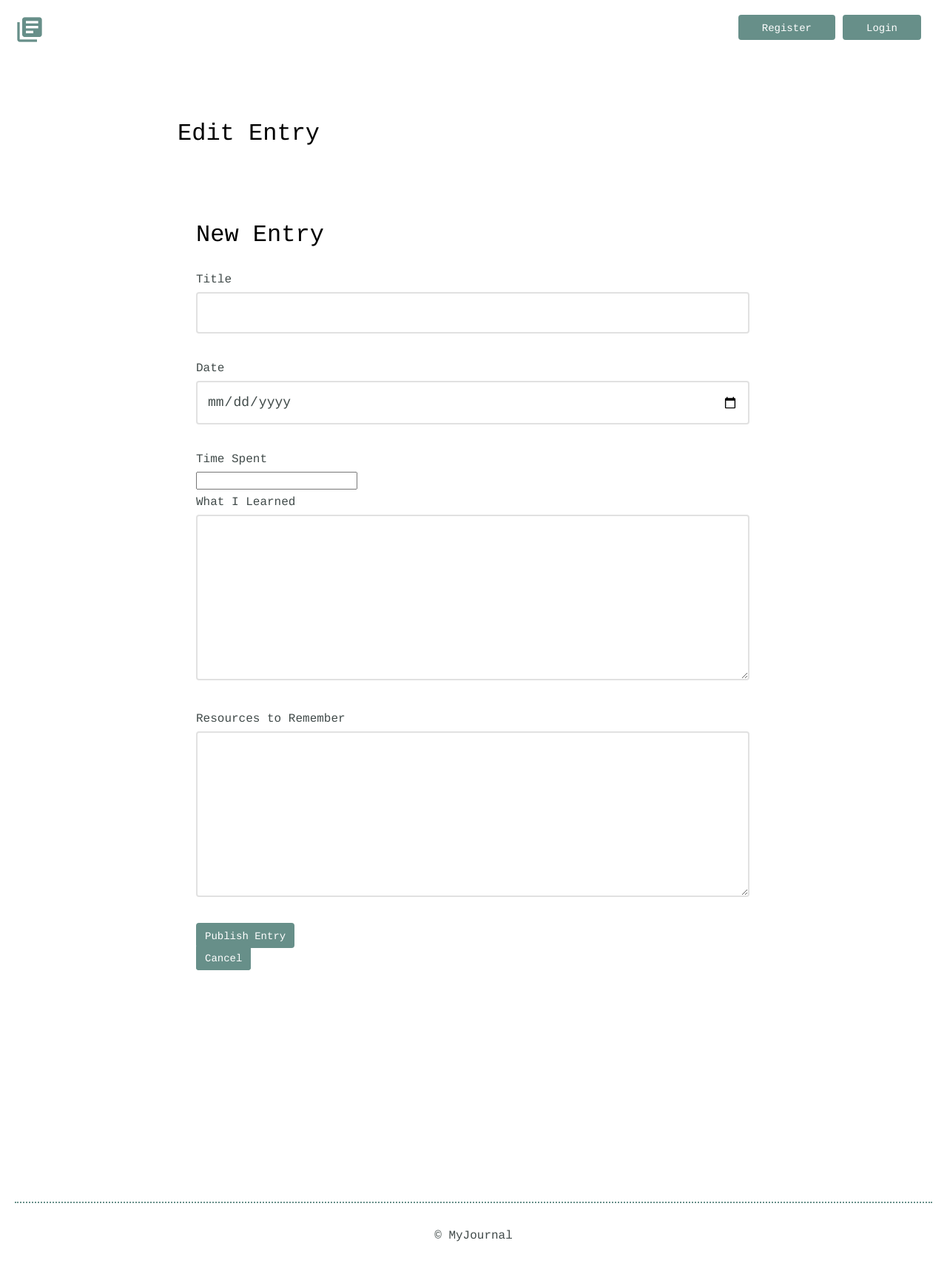
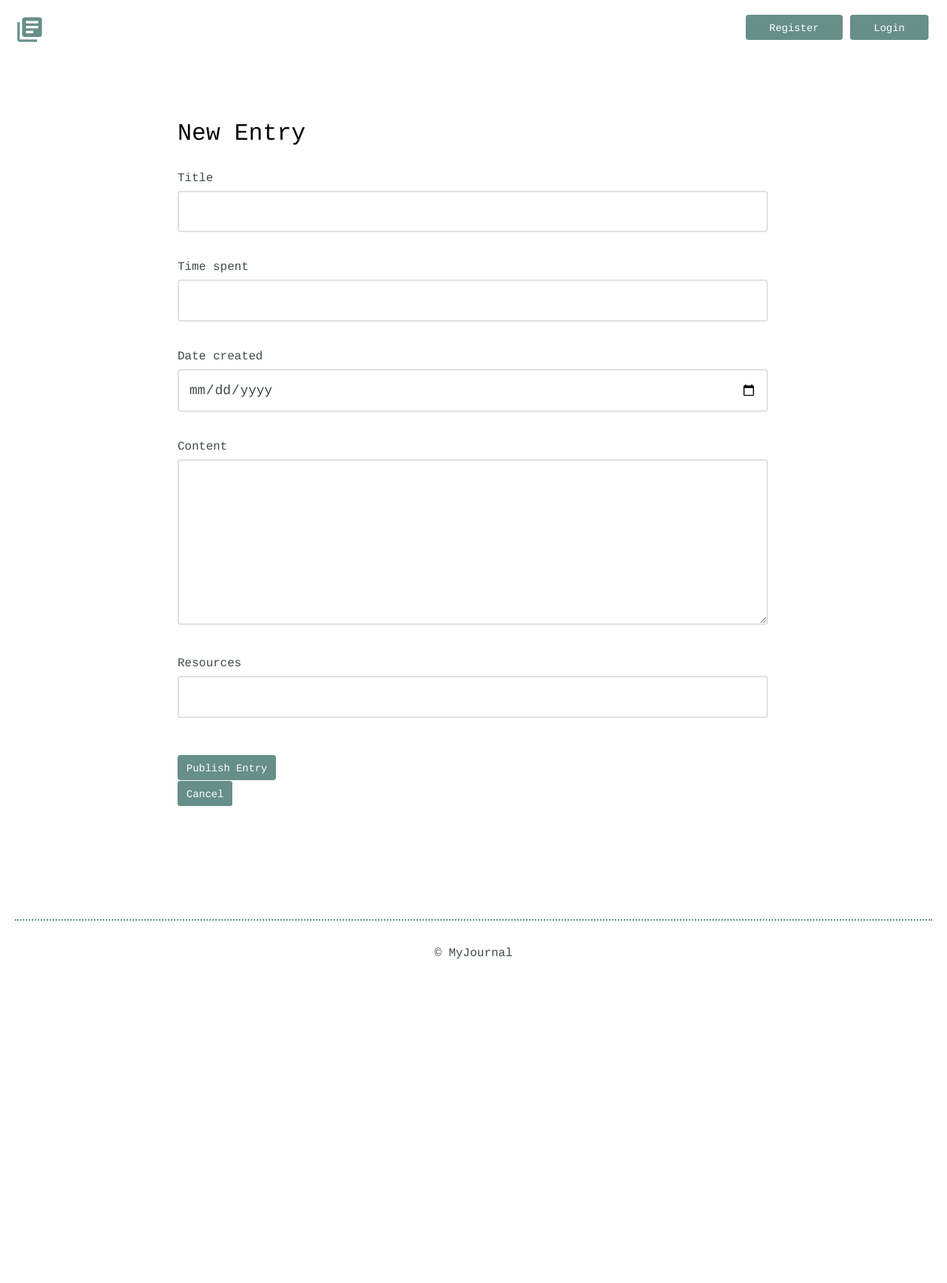
Before and after one commit to PibbleShark/Learning-Journal, a Python web app: template templates/edit.html in a window 1280 px wide. Shown: the whole page at 74% size. After the commit the page ends 1297 px from the top, so only its background shows below. Run offline with Jinja, Linux system fonts and the light colour scheme; the template is opened without the code that fills it, so the values that code supplies are empty, except form fields; tables that the repository leaves empty hold one stand-in row (values such as "Sample post"); form fields are guessed from the names that the template uses; some libraries are stand-ins or nearby versions.

Commit message:
formating

```diff
--- a/requirements.txt
+++ b/requirements.txt
@@ -1,3 +1,4 @@
 Flask==1.1.2
 peewee==3.13.3
 WTForms==2.3.1
+Werkzeug==1.0.1
--- a/static/site.css
+++ b/static/site.css
@@ -61,14 +61,16 @@ footer {
 	padding-right: 30px;
 	padding-left: 30px;
 	top: 10px;
-	margin-right: 10px;
+	margin-left: 10px;
 	margin-top: 10px;
 	margin-bottom: 10px;
 }
 .button.icon-left {
-	padding-left: 30px;
-	top: -10px;
-	margin: 10px;
+	padding-left: 10px;
+	top: 10px;
+	margin-right: 10px;
+	margin-top: 10px;
+	margin-bottom: 10px;
 }
 .button.icon-right i {
 	position: absolute;
--- a/templates/edit.html
+++ b/templates/edit.html
@@ -1,29 +1,18 @@
-{% extends "layout_header.html" %}
+{% extends "header_layout.html" %}
+{% from 'macros.html' import render_field %}
 
 {% block content %}
-<div class="container">
-    <div class="edit-entry">
-        <h2>Edit Entry</h2>
-        <div class="container">
-    <div class="new-entry">
-        <h2>New Entry</h2>
-        <form method="POST" action="">
-            {{ form.hidden_tag() }}
-            <label for="title"> Title</label>
-            <input id="title" type="text" name="title" required><br>
-            <label for="date">Date</label>
-            <input id="date" type="date" name="date_created"><br>
-            <label for="time-spent"> Time Spent</label>
-            <input id="time-spent" type="number" name="time_spent"><br>
-            <label for="what-i-learned">What I Learned</label>
-            <textarea id="what-i-learned" rows="5" name="content"></textarea>
-            <label for="resources-to-remember">Resources to Remember</label>
-            <textarea id="resources-to-remember" rows="5" name="resources"></textarea>
-            <input type="submit" value="Publish Entry" class="button"><br>
-            <a href="{{ url_for('index') }}" class="button">Cancel</a>
-        </form>
-    </div>
-</div>
-    </div>
+<div class="new-entry">
+    <h2>New Entry</h2>
+    <form method="POST" action="">
+        {{ form.hidden_tag() }}
+        <div>{{ form.title.label }}{{ render_field(form.title) }}</div>
+        <div>{{ form.time_spent.label }}{{ render_field(form.time_spent(min=0)) }}</div>
+        <div>{{ form.date_created.label }}{{ render_field(form.date_created) }}</div>
+        <div>{{ form.content.label }}{{ render_field(form.content) }}</div>
+        <div>{{ form.resources.label }}{{ render_field(form.resources) }}</div>
+        <input type="submit" value="Publish Entry" class="button icon-left"><br>
+        <a href="{{ url_for('index') }}" class="button icon-left">Cancel</a>
+    </form>
 </div>
 {% endblock %}
--- a/templates/index.html
+++ b/templates/index.html
@@ -1,4 +1,4 @@
-{% extends "layout_header.html" %}
+{% extends "header_layout.html" %}
 
 {% block content %}
 <div class="container">
--- a/templates/login.html
+++ b/templates/login.html
@@ -6,8 +6,8 @@
     {{ form.hidden_tag() }}
     <div>{{ form.email.label }}{{ form.email(class='login-register') }}</div>
     <div>{{ form.password.label }}{{ form.password(class='login-register') }}</div>
-    <input type="submit" value="Login" class="button icon-right"><br>
-    <a class="button icon-right" href="{{ url_for('register') }}">
+    <input type="submit" value="Login" class="button icon-left"><br>
+    <a class="button icon-left" href="{{ url_for('register') }}">
         <span>Register</span></a>
 </form>
 {% endblock %}
--- a/templates/macros.html
+++ b/templates/macros.html
@@ -1,10 +1,12 @@
 {% macro render_field(field) %}
     <div class="field">
+        {{ field }}
         {% if field.errors %}
-            {% for error in field.errors %}
-                <div class="notification error">{{ error }}</div>
-            {% endfor %}
+            <ul class="error">
+                {% for error in field.errors %}
+                    <li>{{ error }}</li>
+                {% endfor %}
+            </ul>
         {% endif %}
-        {{ field }}
     </div>
 {% endmacro %}
--- a/templates/register.html
+++ b/templates/register.html
@@ -7,8 +7,8 @@
     <div>{{ form.email.label }}{{ form.email(class='login-register') }}</div>
     <div>{{ form.password.label }}{{ form.password(class='login-register') }}</div>
     <div>{{ form.password2.label }}{{ form.password2(class='login-register') }}</div>
-    <input type="submit" value="Register" class="button icon-right"><br>
-    <a class="button icon-right" href="{{ url_for('login') }}">
+    <input type="submit" value="Register" class="button icon-left"><br>
+    <a class="button icon-left" href="{{ url_for('login') }}">
         <span>Login</span></a>
 </form>
 {% endblock %}
```
Also changed, not shown: app.py (+13 -15 lines), forms.py (+5 -5 lines), models.py (+8 -8 lines), templates/new.html (+8 -8 lines), templates/header_layout.html (renamed from templates/layout_header.html).
